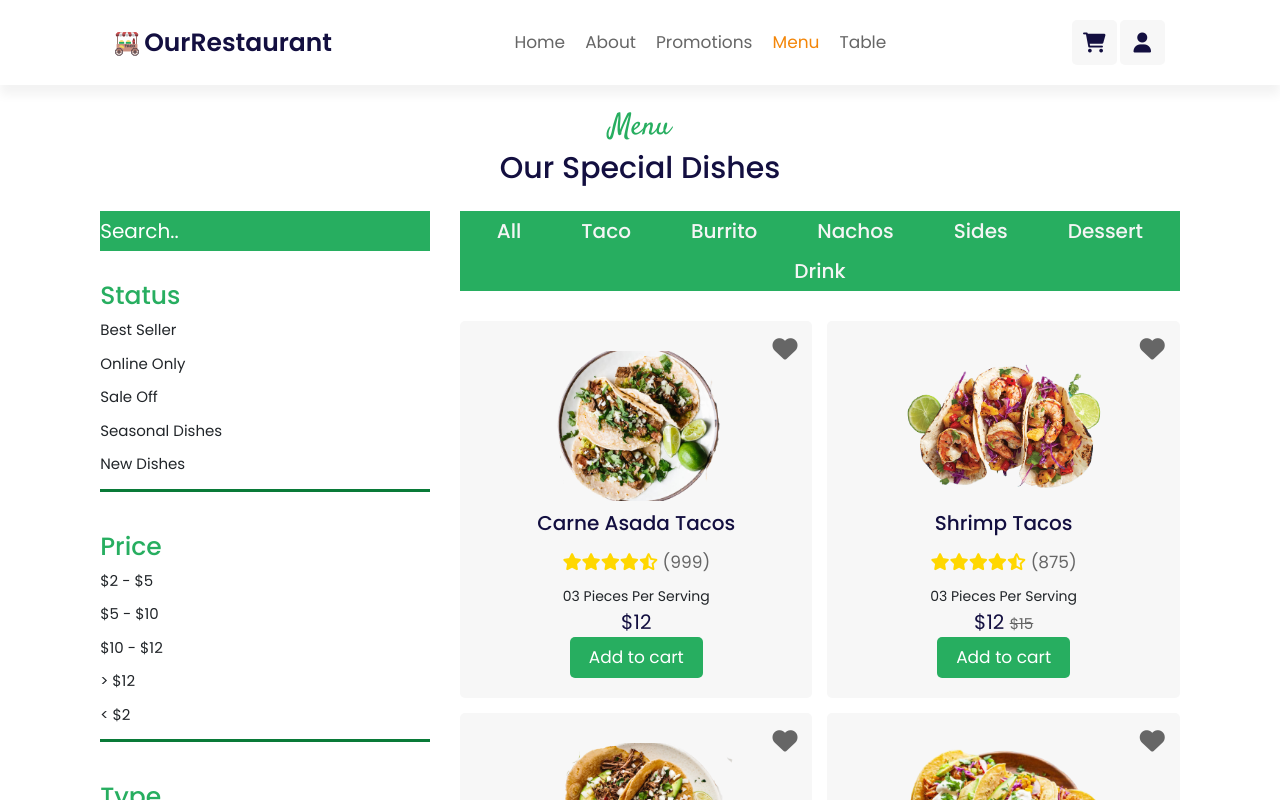
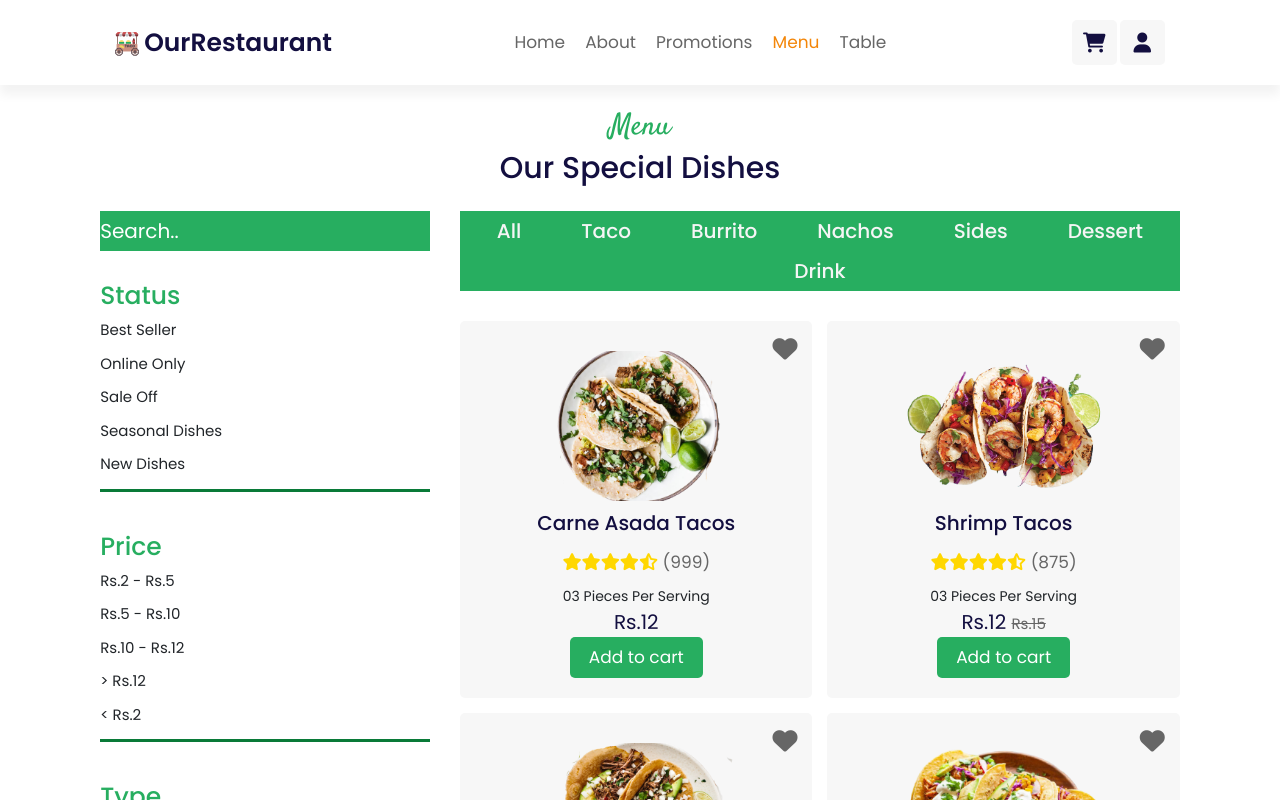
Before and after one commit to nk10nikhil/restaurantworld, a Vue app in the folder frontend/: page /menu in a window 1280 px wide. Shown: the top 800 px of the page. Built offline with nearby package versions, Linux system fonts and the light colour scheme; no server answers.

Commit message:
$ into Rs conversion

```diff
--- a/frontend/src/pages/Menu.vue
+++ b/frontend/src/pages/Menu.vue
@@ -78,35 +78,35 @@
                         <li>
                             <input type="button" name="rPrice" id="rtfPrice" value="2,5" hidden
                                 @click="filterPriceBtn($event)" />
-                            <label for="rtfPrice" class="d-flex justify-content-between">$2 - $5 <button
+                            <label for="rtfPrice" class="d-flex justify-content-between">Rs.2 - Rs.5 <button
                                     class="unselect-btn" @click="unselectPriceBtn($event)">X</button></label>
                         </li>
 
                         <li>
                             <input type="button" name="rPrice" id="rftPrice" value="5,10" hidden
                                 @click="filterPriceBtn($event)" />
-                            <label for="rftPrice" class="d-flex justify-content-between">$5 - $10 <button
+                            <label for="rftPrice" class="d-flex justify-content-between">Rs.5 - Rs.10 <button
                                     class="unselect-btn" @click="unselectPriceBtn($event)">X</button></label>
                         </li>
 
                         <li>
                             <input type="button" name="rPrice" id="rttPrice" value="10,12" hidden
                                 @click="filterPriceBtn($event)" />
-                            <label for="rttPrice" class="d-flex justify-content-between">$10 - $12 <button
+                            <label for="rttPrice" class="d-flex justify-content-between">Rs.10 - Rs.12 <button
                                     class="unselect-btn" @click="unselectPriceBtn($event)">X</button></label>
                         </li>
 
                         <li>
                             <input type="button" name="rPrice" id="mtPrice" value="12" hidden
                                 @click="filterPriceBtn($event)" />
-                            <label for="mtPrice" class="d-flex justify-content-between">{{ ">" }} $12 <button
+                            <label for="mtPrice" class="d-flex justify-content-between">{{ ">" }} Rs.12 <button
                                     class="unselect-btn" @click="unselectPriceBtn($event)">X</button></label>
                         </li>
 
                         <li>
                             <input type="button" name="rPrice" id="ltPrice" value="2" hidden
                                 @click="filterPriceBtn($event)" />
-                            <label for="ltPrice" class="d-flex justify-content-between">{{ "<" }} $2 <button
+                            <label for="ltPrice" class="d-flex justify-content-between">{{ "<" }} Rs.2 <button
                                     class="unselect-btn" @click="unselectPriceBtn($event)">X</button></label>
                         </li>
 
@@ -182,8 +182,8 @@
                                     <p>{{ f.food_desc }}</p>
                                 </div>
                                 <div class="price">
-                                    ${{ parseFloat(f.food_price) - parseFloat(f.food_discount) }}
-                                    <span v-if="parseFloat(f.food_discount) != 0.00">${{ parseFloat(f.food_price)
+                                    Rs.{{ parseFloat(f.food_price) - parseFloat(f.food_discount) }}
+                                    <span v-if="parseFloat(f.food_discount) != 0.00">Rs.{{ parseFloat(f.food_price)
                                     }}</span>
                                 </div>
                                 <button class="btn" @click="addItem(index)">Add to cart</button>
```
